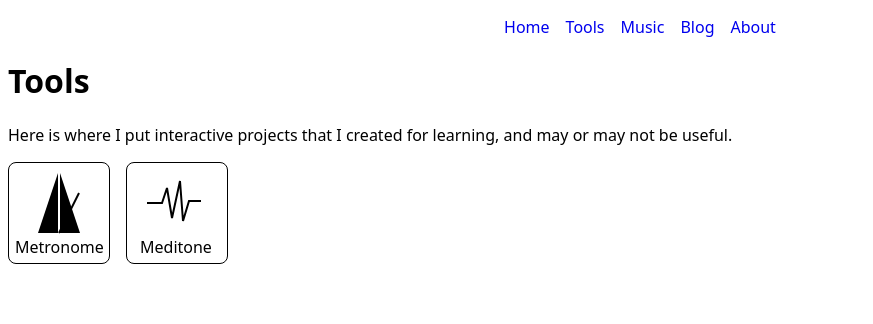
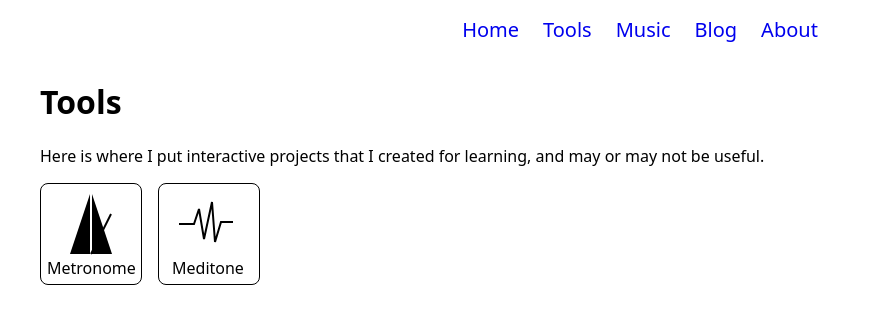
Before and after one commit to wispykey/portfolio, a SvelteKit app: page /tools in a window 1280 px wide. Shown: the top 324 px of the page, without its empty margins (0-873 px from the left). Built offline with nearby package versions, Linux system fonts and the light colour scheme.

Commit message:
Improve basic spacing

```diff
--- a/src/routes/+layout.svelte
+++ b/src/routes/+layout.svelte
@@ -20,23 +20,39 @@
 	</ul>
 </nav>
 
-{@render children()}
+<main>{@render children()}</main>
 
 <style>
 	:root {
 		font-family: "Noto Sans", "Gill Sans MT", Calibri, "Trebuchet MS",
 			sans-serif;
+
+		box-sizing: border-box;
+	}
+
+	nav {
+		padding: 0.5rem 1rem;
+		font-size: 20px;
 	}
 
 	ul {
 		display: flex;
-		gap: 1rem;
+		gap: 1.5rem;
 		justify-content: center;
 		list-style: none;
-		padding-left: 0;
+		padding: 0;
+		margin: 0;
+	}
+
+	li {
+		padding: 0;
 	}
 
 	a {
 		text-decoration: none;
 	}
+
+	main {
+		padding: 0.5rem 2rem;
+	}
 </style>
--- a/src/routes/tools/+page.svelte
+++ b/src/routes/tools/+page.svelte
@@ -42,10 +42,6 @@
 </nav>
 
 <style>
-    button {
-        padding: 1rem;
-    }
-
     a {
         text-decoration: none;
         color: blue;
```
